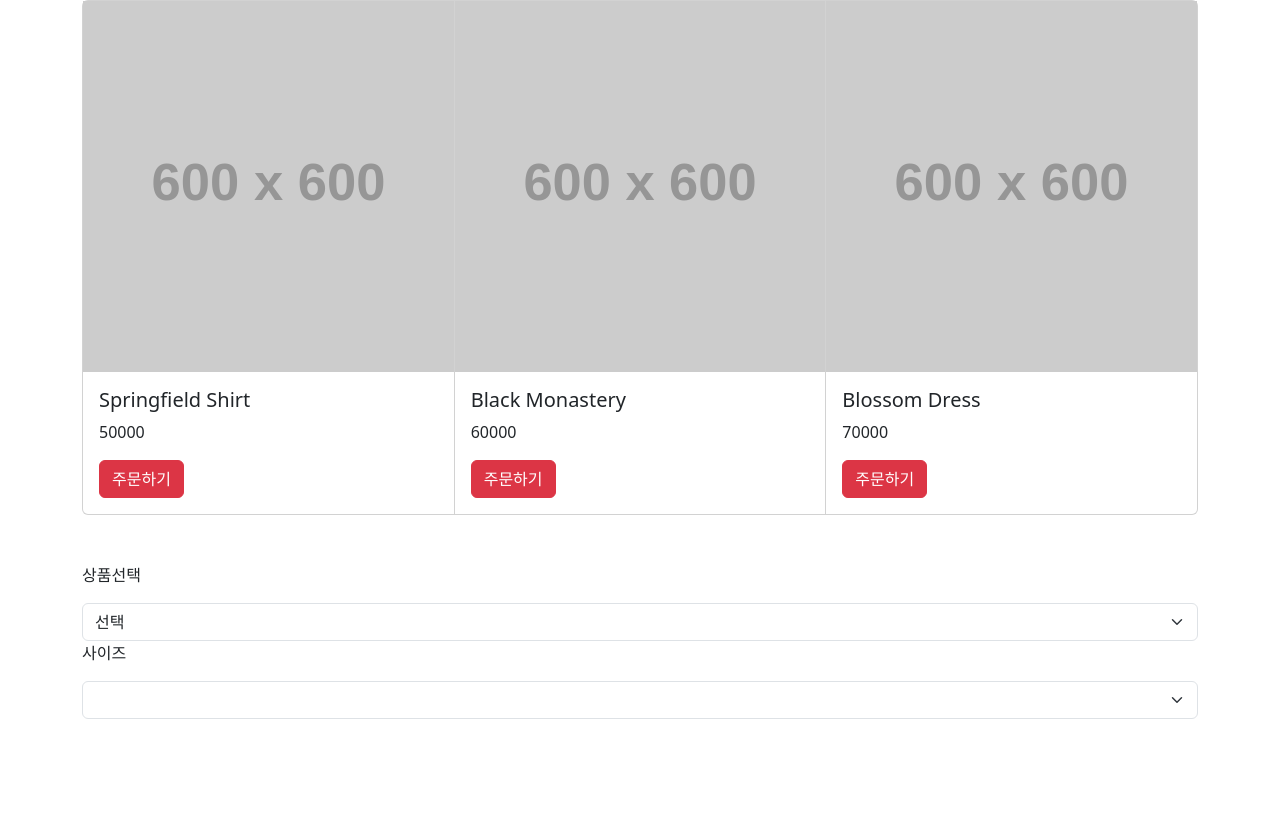
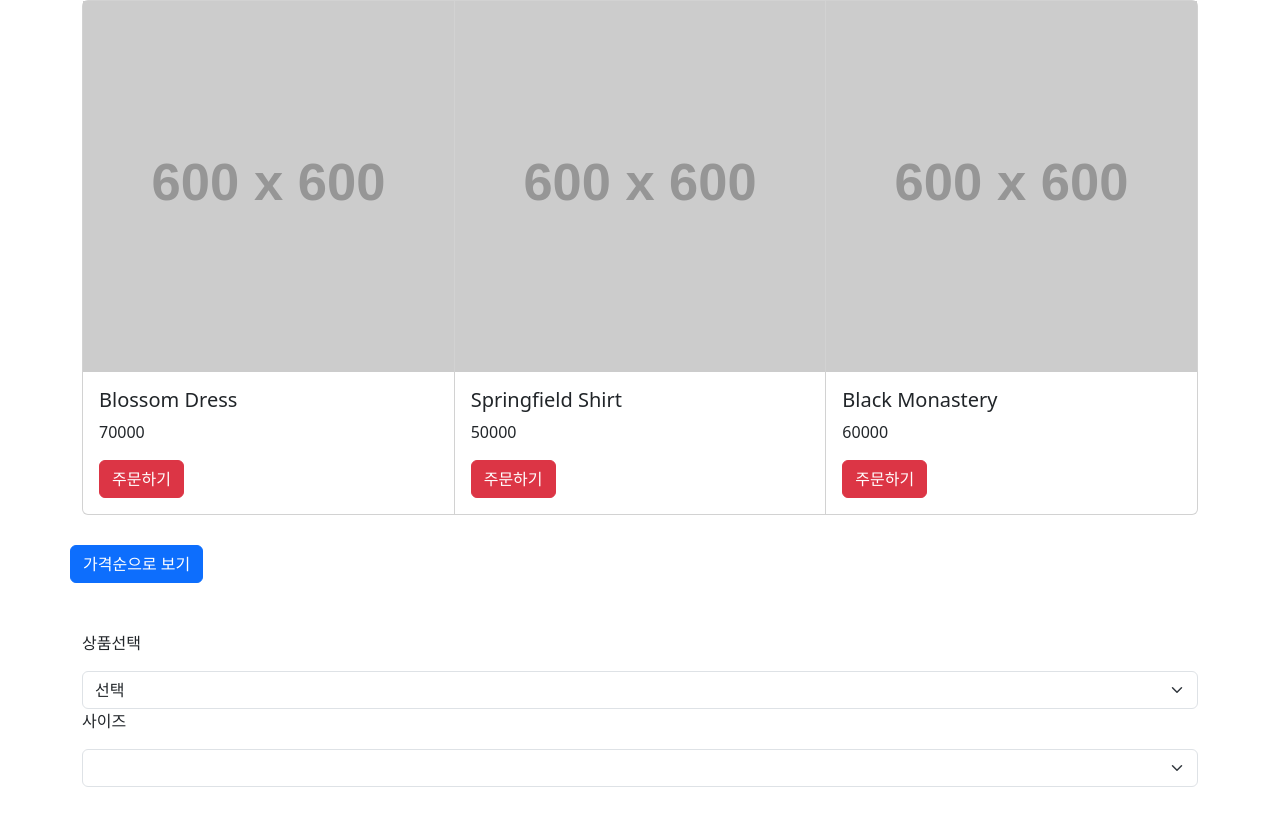
Before and after one commit to dv-yeop920/javascript-practice, a plain HTML site: page detail.html in a window 1280 px wide. Shown: the top 826 px of the page. Drawn offline with nearby package versions, Linux system fonts and the light colour scheme; placeholder pictures from the web are drawn by us.

Commit message:
코드 살짝 수정해서 버튼 클릭시 가격순으로 정렬
반복문 두번 돌리는게 비효율 적이긴 한거 같은데 일단 돌아가도록 구현
버튼 클릭시 가격 순으로 보도록 하기

```diff
--- a/detail.html
+++ b/detail.html
@@ -20,6 +20,7 @@
             <p class="price" data-price="0">가격 : 70000</p>
             <button class="btn btn-danger">주문하기</button>
         </div>
+
         </div>
         <div class="card">
         <img src="https://via.placeholder.com/600">
@@ -29,6 +30,7 @@
             <button class="btn btn-danger">주문하기</button>
         </div>
         </div>
+
         <div class="card">
         <img src="https://via.placeholder.com/600">
         <div class="card-body">
@@ -37,6 +39,11 @@
             <button class="btn btn-danger">주문하기</button>
         </div>
         </div>
+
+    </div>
+
+    <div>
+        <button id = "price-button"type="button" class="btn btn-primary">가격순으로 보기</button>
     </div>
 
     <form class="container my-5 form-group">
--- a/src/css/detail.css
+++ b/src/css/detail.css
@@ -3,3 +3,8 @@
 body {
     height: 200vh;
 }
+
+#price-button {
+    margin-left: 70px;
+    margin-top: 30px;
+}
--- a/src/js/detail.js
+++ b/src/js/detail.js
@@ -10,16 +10,29 @@ const products = [
 
 const title = document.querySelectorAll(".title");
 const price = document.querySelectorAll(".price");
+const priceButton = document.querySelector("#price-button");
 
+//기본 정렬 상태
 for(let i = 0; i < title.length; i++) {
+
+    title[i].innerHTML = products[i].title;
+    price[i].innerHTML = products[i].price;
+
+}
+
+//버튼 클릭시 가격순으로 한번 더 정렬
+const handleClickPriceButton = () => {
+    for(let i = 0; i < title.length; i++) {
         products.sort((a,b)=> {
             return a.price - b.price;
         });
-
         title[i].innerHTML = products[i].title;
         price[i].innerHTML = products[i].price;
 
 }
+}
+
+priceButton.addEventListener("click" , handleClickPriceButton);
 
 
 
```
